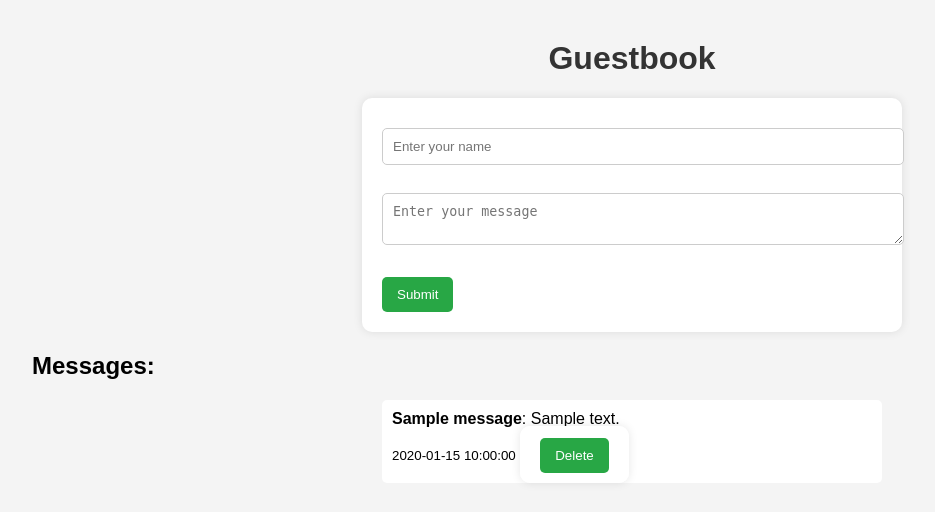
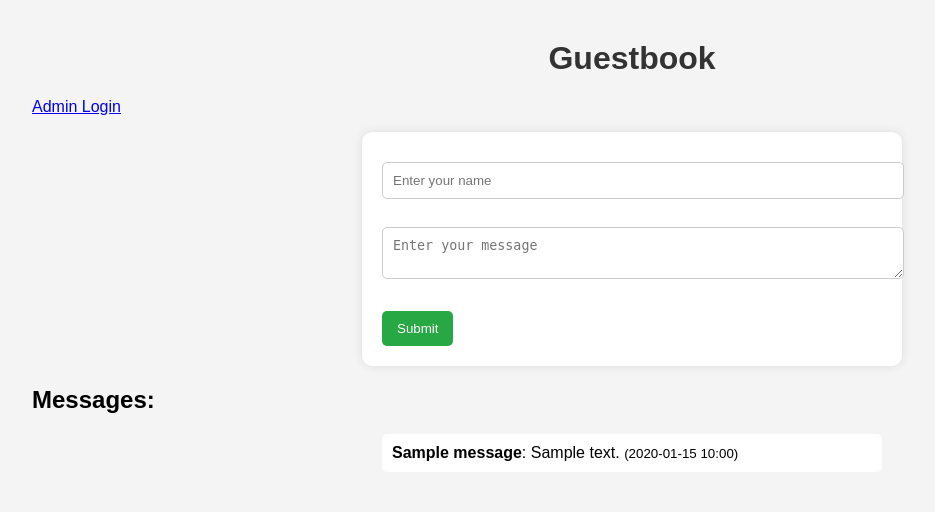
Before and after one commit to thepm-cpu/flask_docker_app, a Flask app: page / in a window 1280 px wide. Shown: the top 512 px of the page, without its empty margins (8-943 px from the left). Run offline with Flask 3, Linux system fonts and the light colour scheme; tables that the repository leaves empty hold one stand-in row (values such as "Sample post").

Commit message:
added admin login

```diff
--- a/app.py
+++ b/app.py
@@ -1,18 +1,19 @@
-from flask import Flask, render_template, request, redirect
+from flask import Flask, render_template, request, redirect, session, url_for
 from flask_sqlalchemy import SQLAlchemy
 from datetime import datetime
 import os
 
 app = Flask(__name__)
+app.secret_key = "supersecretkey"  # Needed for session handling
 
-# Use /tmp directory for Render compatibility
+# Database setup (compatible with Render)
 db_path = os.path.join('/tmp', 'guestbook.db')
 app.config['SQLALCHEMY_DATABASE_URI'] = f'sqlite:///{db_path}'
 app.config['SQLALCHEMY_TRACK_MODIFICATIONS'] = False
 
 db = SQLAlchemy(app)
 
-# Message model with timestamp
+# Message model
 class Message(db.Model):
     id = db.Column(db.Integer, primary_key=True)
     name = db.Column(db.String(50), nullable=False)
@@ -30,16 +31,35 @@ def index():
         return redirect("/")
 
     messages = Message.query.order_by(Message.timestamp.desc()).all()
-    return render_template("index.html", messages=messages)
-@app.route("/delete/<int:message_id>", methods=["POST"])
-def delete_message(message_id):
-    message = Message.query.get_or_404(message_id)
+    is_admin = session.get("logged_in", False)
+    return render_template("index.html", messages=messages, is_admin=is_admin)
+
+@app.route("/delete/<int:id>")
+def delete(id):
+    if not session.get("logged_in"):
+        return redirect("/login")
+    message = Message.query.get_or_404(id)
     db.session.delete(message)
     db.session.commit()
     return redirect("/")
 
+@app.route("/login", methods=["GET", "POST"])
+def login():
+    if request.method == "POST":
+        username = request.form["username"]
+        password = request.form["password"]
+        if username == "admin" and password == "password123":  # You can change this
+            session["logged_in"] = True
+            return redirect("/")
+        else:
+            return "Invalid credentials. Try again."
+    return render_template("login.html")
 
-# ✅ This must come last
+@app.route("/logout")
+def logout():
+    session.pop("logged_in", None)
+    return redirect("/")
+
 if __name__ == "__main__":
     with app.app_context():
         db.create_all()
--- a/templates/index.html
+++ b/templates/index.html
@@ -6,6 +6,12 @@
 </head>
 <body>
     <h1>Guestbook</h1>
+
+    {% if is_admin %}
+        <p>Logged in as Admin | <a href="/logout">Logout</a></p>
+    {% else %}
+        <p><a href="/login">Admin Login</a></p>
+    {% endif %}
 
     <form method="POST">
         <input type="text" name="name" placeholder="Enter your name" required>
@@ -16,19 +22,16 @@
     </form>
 
     <h2>Messages:</h2>
-</ul>
     <ul>
         {% for msg in messages %}
             <li>
-            <strong>{{ msg.name }}</strong>: {{ msg.content }}<br>
-            <small>{{ msg.timestamp.strftime("%Y-%m-%d %H:%M:%S") }}</small>
-
-            <form method="POST" action="/delete/{{ msg.id }}" style="display:inline;">
-                <button type="submit" onclick="return confirm('Delete this message?')">Delete</button>
-            </form>
+                <strong>{{ msg.name }}</strong>: {{ msg.content }}
+                <small>({{ msg.timestamp.strftime('%Y-%m-%d %H:%M') }})</small>
+                {% if is_admin %}
+                    <a href="/delete/{{ msg.id }}" style="color:red;">[delete]</a>
+                {% endif %}
             </li>
         {% endfor %}
     </ul>
-
 </body>
 </html>
```
Also changed, not shown: templates/login.html (added, +14 -0 lines). Lines whose indentation alone changed are shown as unchanged.
